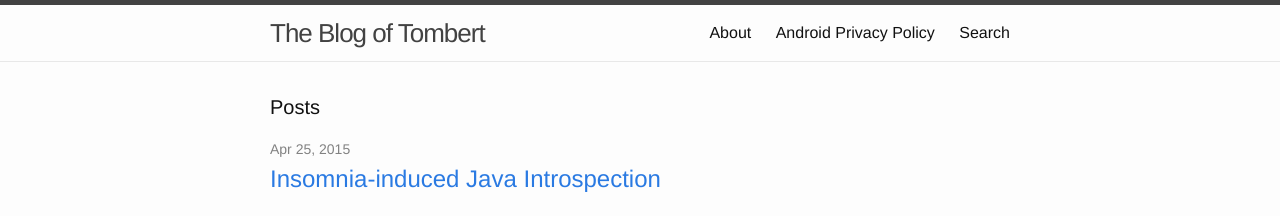
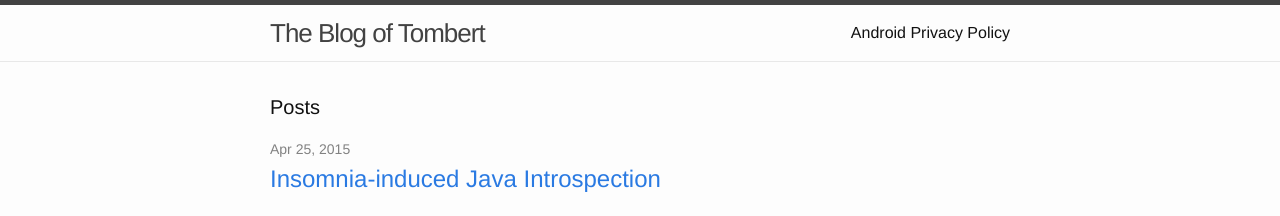
Before and after one commit to Tombert/tombert.github.io2, a Jekyll site: the page built from index.html, in a window 1280 px wide. Shown: the top 216 px of the page. Built offline with Jekyll 4.4.1, drawn with Linux system fonts in a browser that asks for light colours; nearby versions of some CDN libraries; the list of posts is cut into pages by our own code.

Commit message:
Update header.html

```diff
--- a/_includes/header.html
+++ b/_includes/header.html
@@ -15,7 +15,7 @@
 
       <div class="trigger">
         {% for page in site.pages %}
-          {% if page.title && !page.private %}
+          {% if page.title and !page.private %}
           <a class="page-link" href="{{ page.url | prepend: site.baseurl }}">{{ page.title }}</a>
           {% endif %}
         {% endfor %}
```
